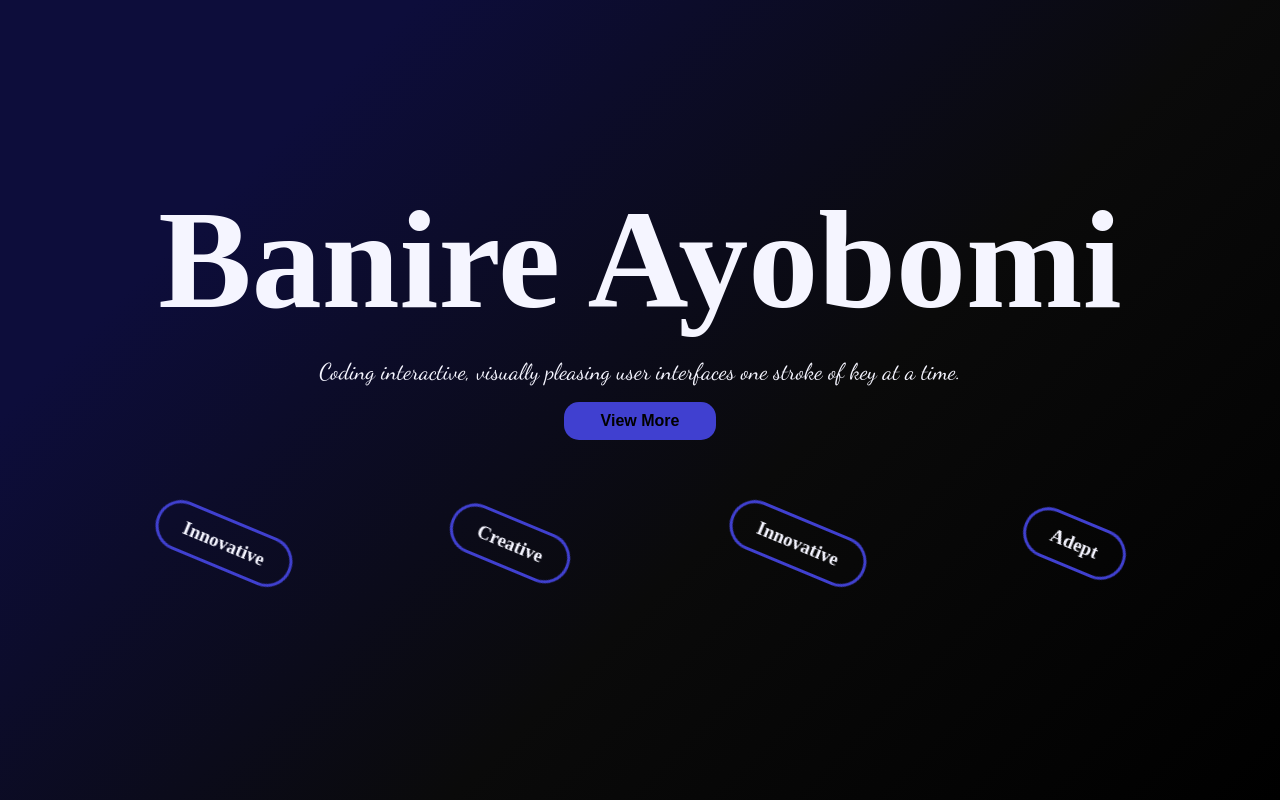
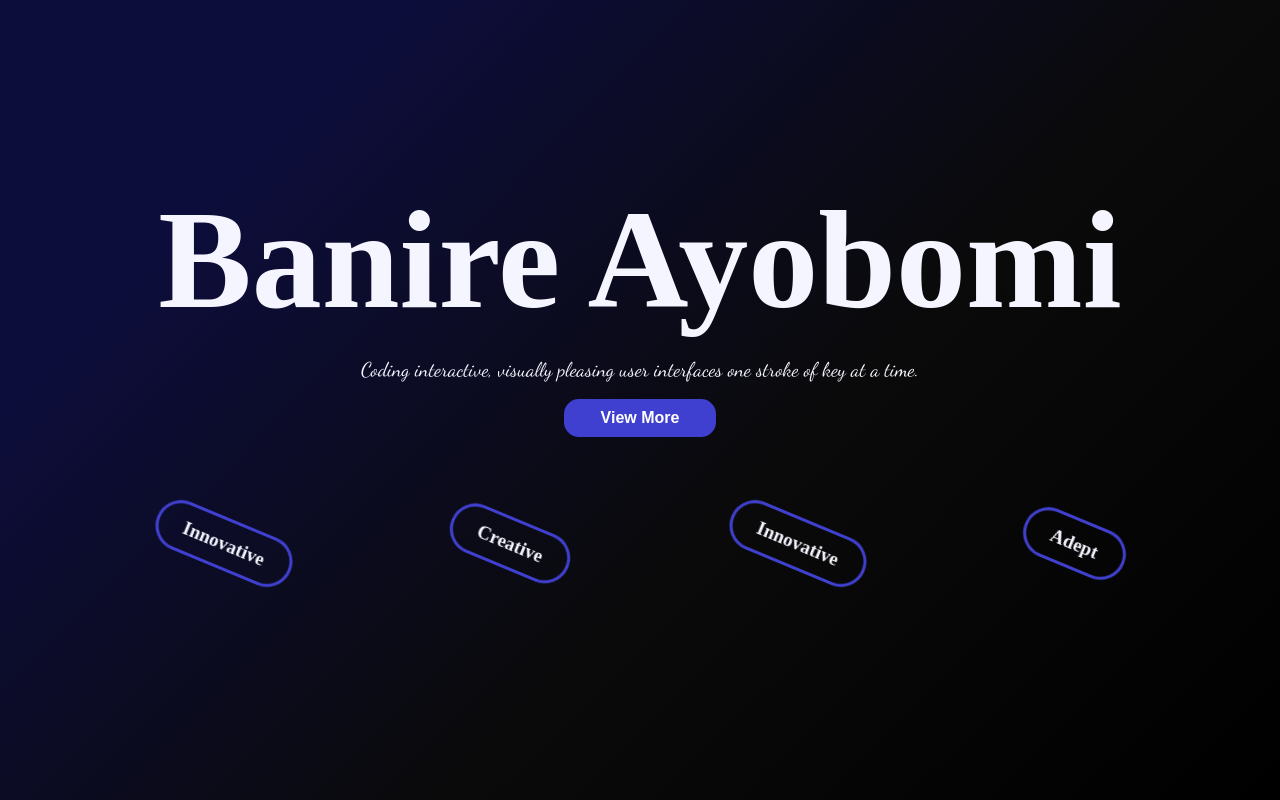
Before and after one commit to Glos-sy/Banire-Ayobomi-s-Portfolio, a plain HTML site: page index.html in a window 1280 px wide. Drawn offline with Linux system fonts and the light colour scheme.

Commit message:
text color adjustments

```diff
--- a/styles.css
+++ b/styles.css
@@ -86,7 +86,7 @@ ul li {
 }
 
 .view-more p {
-    font-size: 2.3rem;
+    font-size: 2rem;
     margin: 1.3% auto;
     color: #f5f5ff;
     font-family: "Dancing Script", cursive;
@@ -100,6 +100,7 @@ ul li {
     border: none;
     background-color: #4040d0;
     font-weight: bold;
+    color: white;
     animation: button-swell 1.1s ease-in-out infinite;
 }
 
```
